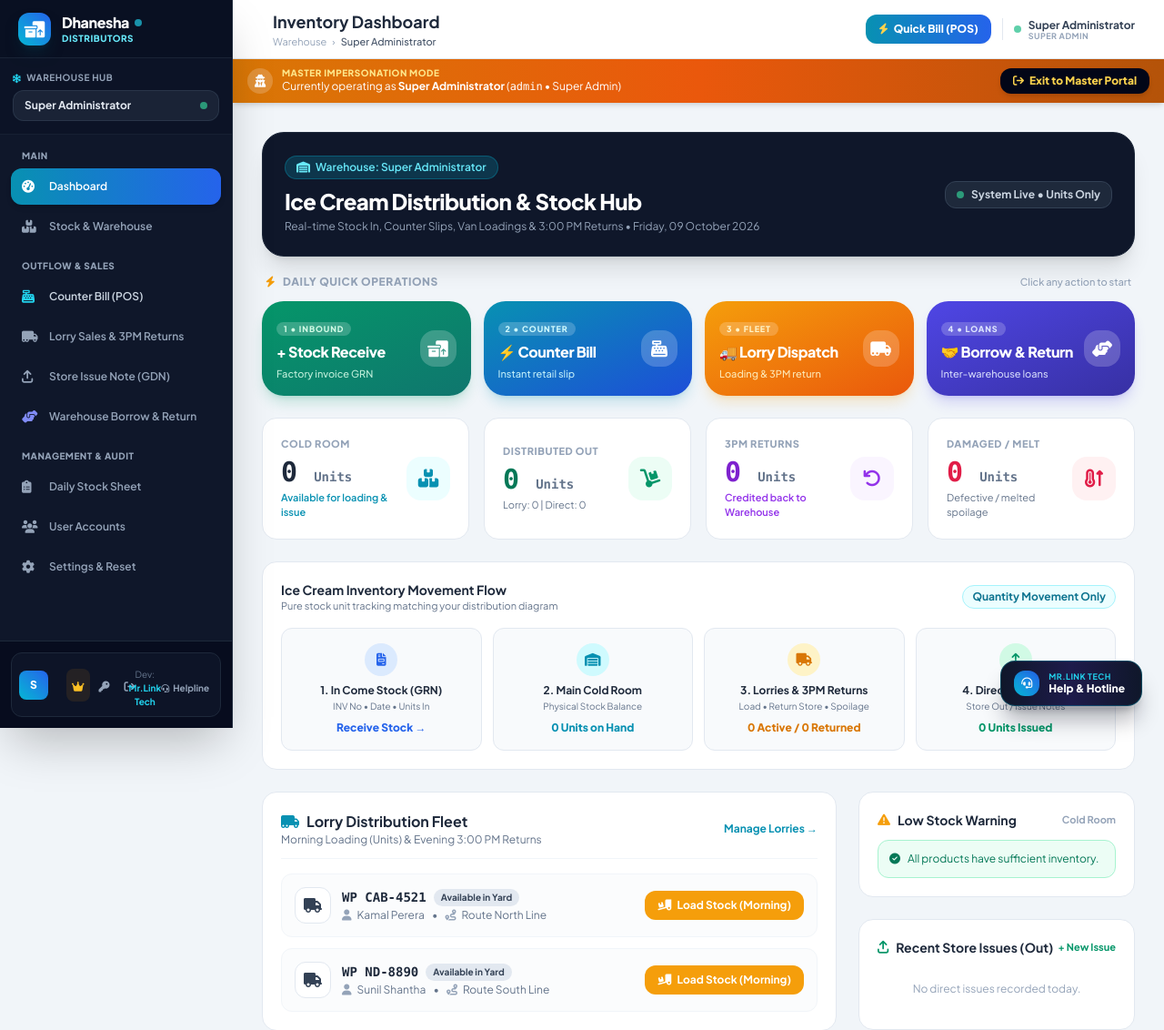
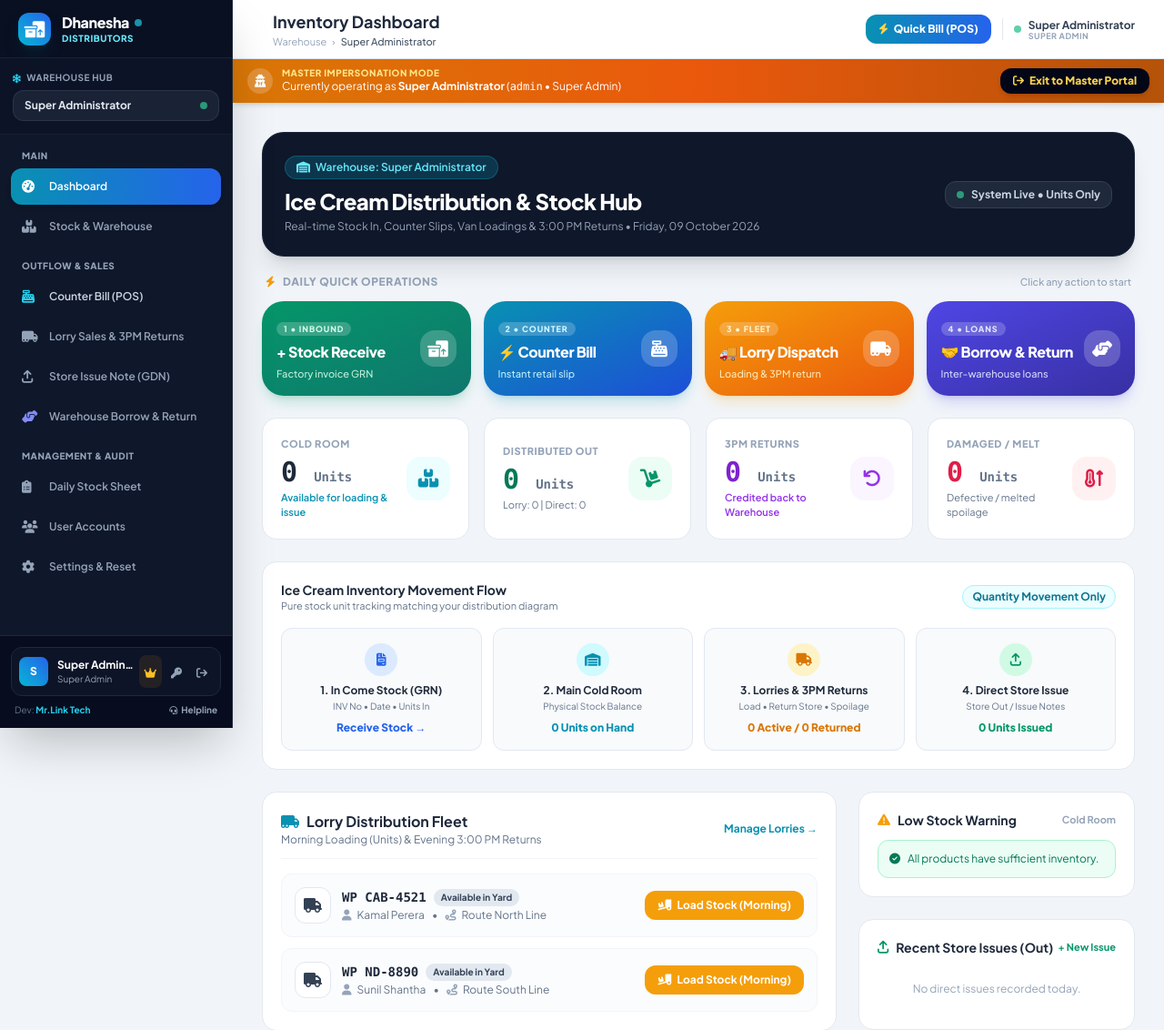
Before and after one commit to janithjanithdamsara-coder/ice-cream-pos, a PHP site: page /dashboard.php in a window 1280 px wide. Shown: the top 1132 px of the page at 91% size. Run offline with PHP 8.4, Linux system fonts and the light colour scheme; a user stored in the database is signed in; data comes from the database, SQL or seed files in the repository; data that the repository does not hold is empty; some libraries are stand-ins or nearby versions.

Commit message:
Fix sidebar user profile layout and make support button a circular scroll-to-show FAB

```diff
--- a/includes/footer.php
+++ b/includes/footer.php
@@ -147,17 +147,16 @@
         };
     </script>
 
-    <!-- Floating Emergency Tech Support Button -->
-    <div class="fixed bottom-20 md:bottom-6 right-4 md:right-6 z-40 no-print">
-        <button type="button" onclick="toggleSupportModal()"
-                class="group flex items-center space-x-2.5 px-3.5 py-2.5 rounded-2xl bg-gradient-to-r from-slate-900 via-indigo-950 to-slate-900 text-white shadow-xl shadow-slate-950/30 hover:shadow-cyan-500/20 border border-cyan-500/30 hover:scale-105 active:scale-95 transition-all cursor-pointer ring-2 ring-white/10">
-            <div class="w-7 h-7 rounded-xl bg-gradient-to-tr from-cyan-500 to-blue-600 flex items-center justify-center text-white text-xs shadow-inner">
-                <i class="fa-solid fa-headset"></i>
-            </div>
-            <div class="text-left pr-1">
-                <span class="text-[9px] uppercase font-bold text-cyan-400 block leading-tight tracking-wider">Mr.Link Tech</span>
-                <span class="text-xs font-black text-white block leading-tight">Help & Hotline</span>
-            </div>
+    <!-- Floating Emergency Tech Support Circular Button (Scroll-To-Show) -->
+    <div id="floatingSupportBtn" class="fixed bottom-20 md:bottom-6 right-4 md:right-6 z-40 opacity-0 translate-y-6 pointer-events-none transition-all duration-300 no-print">
+        <button type="button" onclick="toggleSupportModal()" title="Mr.Link Tech Hotline & Support"
+                class="relative w-12 h-12 rounded-full bg-gradient-to-tr from-cyan-600 via-indigo-600 to-slate-900 text-white shadow-xl shadow-cyan-950/40 hover:shadow-cyan-500/40 border border-white/20 hover:scale-110 active:scale-95 flex items-center justify-center transition-all cursor-pointer group">
+            <i class="fa-solid fa-headset text-base text-cyan-200 group-hover:text-white transition"></i>
+            <!-- Pulse Status Indicator -->
+            <span class="absolute -top-0.5 -right-0.5 flex h-3 w-3">
+                <span class="animate-ping absolute inline-flex h-full w-full rounded-full bg-cyan-400 opacity-75"></span>
+                <span class="relative inline-flex rounded-full h-3 w-3 bg-cyan-500 border border-slate-950"></span>
+            </span>
         </button>
     </div>
 
@@ -286,6 +285,19 @@
                 }
             });
         }
+
+        // Floating Support Button Scroll-To-Show logic (Appears after 100px scroll)
+        window.addEventListener('scroll', function() {
+            const btn = document.getElementById('floatingSupportBtn');
+            if (!btn) return;
+            if (window.scrollY > 100) {
+                btn.classList.remove('opacity-0', 'translate-y-6', 'pointer-events-none');
+                btn.classList.add('opacity-100', 'translate-y-0', 'pointer-events-auto');
+            } else {
+                btn.classList.add('opacity-0', 'translate-y-6', 'pointer-events-none');
+                btn.classList.remove('opacity-100', 'translate-y-0', 'pointer-events-auto');
+            }
+        }, { passive: true });
     </script>
 </body>
 </html>
--- a/includes/header.php
+++ b/includes/header.php
@@ -220,15 +220,16 @@ $currentPage = basename($_SERVER['PHP_SELF']);
         <!-- Sidebar User Footer -->
         <div class="p-3 border-t border-slate-800 bg-slate-950/60">
             <div class="flex items-center justify-between p-2 rounded-xl bg-slate-900/80 border border-slate-800">
-                <div class="flex items-center space-x-2.5 min-w-0">
-                    <div class="w-8 h-8 rounded-lg bg-gradient-to-tr from-cyan-500 to-blue-600 text-white font-extrabold flex items-center justify-center text-xs flex-shrink-0">
+                <div class="flex items-center space-x-2.5 min-w-0 flex-1">
+                    <div class="w-8 h-8 rounded-lg bg-gradient-to-tr from-cyan-500 to-blue-600 text-white font-extrabold flex items-center justify-center text-xs shrink-0">
                         <?= strtoupper(substr($user['name'], 0, 1)) ?>
                     </div>
                     <div class="min-w-0 flex-1">
                         <div class="text-xs font-bold text-white truncate"><?= htmlspecialchars($user['name']) ?></div>
                         <div class="text-[10px] text-slate-400 capitalize truncate"><?= str_replace('_', ' ', $user['role']) ?></div>
                     </div>
-                <div class="flex items-center space-x-1 shrink-0">
+                </div>
+                <div class="flex items-center space-x-1 shrink-0 ml-1">
                     <?php if (isImpersonating()): ?>
                         <a href="master.php?action=switch_back_to_master" title="Return to Master Portal" class="p-1.5 text-amber-400 hover:text-amber-300 rounded-lg transition-colors bg-amber-500/10">
                             <i class="fa-solid fa-crown text-xs"></i>
```
